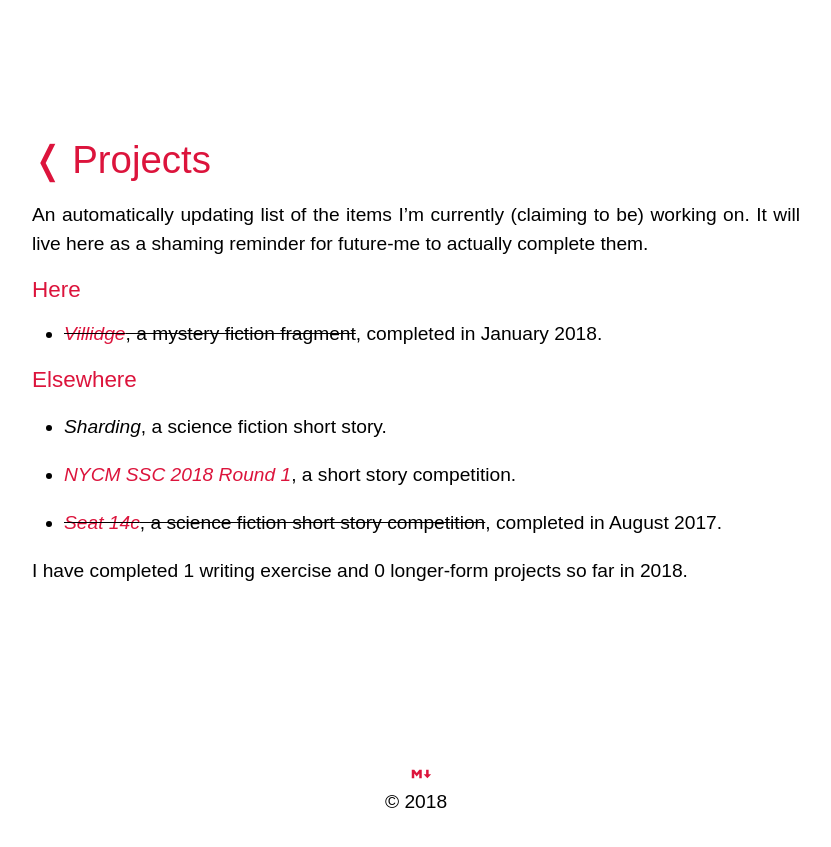
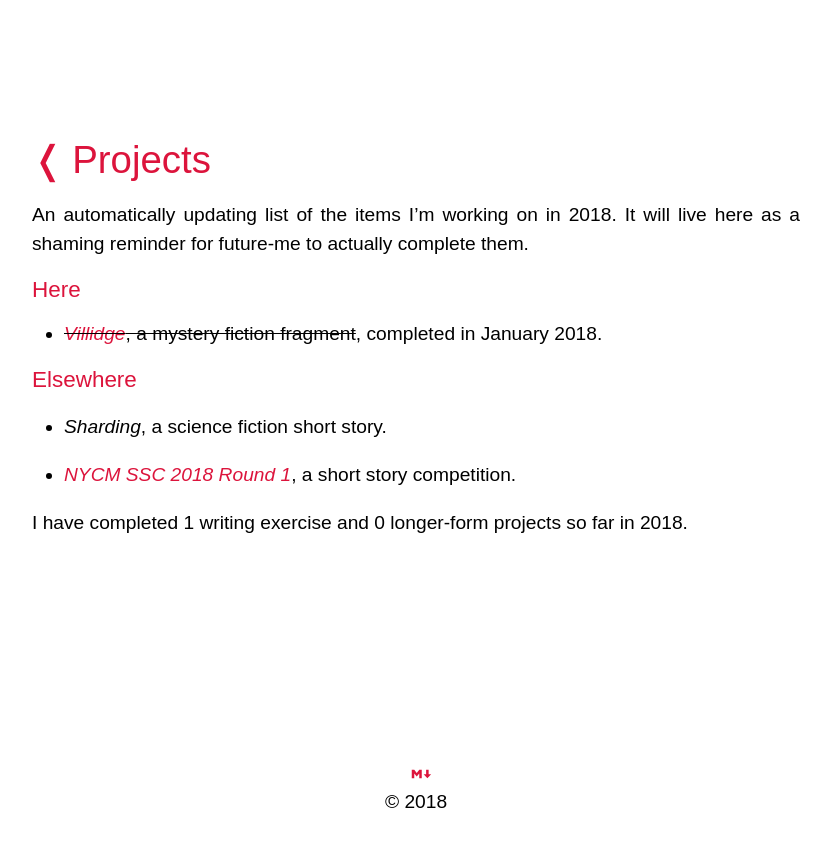
Before and after one commit to dmcgk/dmcgk.github.io, a Jekyll site: the page built from now.md, in a window 1280 px wide. Shown: the top 847 px of the page, without its empty margins (224-1055 px from the left). Built offline with Jekyll 4.4.1, drawn with Linux system fonts in a browser that asks for light colours; some web fonts are replaced.

Commit message:
Better current project list logic & filtering.

```diff
--- a/now.md
+++ b/now.md
@@ -4,52 +4,45 @@ sitemap: false
 categories:
     - meta
 ---
+{% capture current_date %}{{ site.time | date: '%s' }}{% endcapture %}
+{% capture current_year %}{{ site.time | date: '%Y' }}{% endcapture %}
+{% assign yearly_competition_count = 0 %}
+{% assign filtered_fiction = site.fiction | where_exp:"project","project.path contains current_year" %}
+{% assign completed_projects = site.data.projects | where_exp:"project","project.completed contains current_year" %}
+{% assign outstanding_projects = site.data.projects | where_exp:"project","project.completed == nil" %}
+{% assign filtered_projects = outstanding_projects | concat: completed_projects | sort: 'completed' %}
 
-An automatically updating list of the items I'm currently (claiming to be) working on. It will live here as a shaming reminder for future-me to actually complete them.
-
-{% capture today_date %}{{ site.time | date: '%s' }}{% endcapture %}
-{% capture today_year %}{{ site.time | date: '%Y' }}{% endcapture %}
+An automatically updating list of the items I'm working on in {{ current_year }}. It will live here as a shaming reminder for future-me to actually complete them.
 
 <!-- Projects published on the site -->
+{% if filtered_fiction.size > 0 %}
+{% if filtered_projects.size > 0 %}
 ### Here
+{% endif %}
 
-{% assign yearly_site_project_count = 0 %}
-{% assign yearly_competition_count = 0 %}
-
-{% if site.fiction.size > 0 %}
-  {% for story in site.fiction %}
-  {% assign story_year = story.date | date: '%Y' %}
-  {% if story_year == today_year %}
+  {% for story in filtered_fiction %}
+  - ~~_[{{ story.title }}]({{ story.link }})_, a {{ story.genre }} {{ story.type }}~~, completed in {{ story.date | date: '%B %Y' }}.
   {% if story.competition %}
   {% assign yearly_competition_count = yearly_competition_count | plus: 1 %}
-  {% else %}
-	{% assign yearly_site_project_count = yearly_site_project_count | plus: 1 %}
   {% endif %}
-  {% endif %}
-  - ~~_[{{ story.title }}]({{ story.link }})_, a {{ story.genre }} {{ story.type }}~~, completed in {{ story.date | date: '%B %Y' }}.
   {% endfor %}
-{% else %}
-  - N/A
 {% endif %}
 
 <!-- Projects not published on the site -->
+{% if filtered_projects.size > 0 %}
+{% if filtered_fiction.size > 0 %}
 ### Elsewhere
+{% endif %}
 
-{% assign sorted_projects = site.data.projects | sort: 'completed' %}
-{% assign yearly_project_count = 0 %}
-
-{% if sorted_projects.size > 0 %}
-  {% for project in sorted_projects %}
-  {% if project.completed contains today_year %}
-    {% assign yearly_project_count = yearly_project_count | plus: 1 %}
-  {% endif %}
+  {% for project in filtered_projects %}
   {% capture completion_date %}{{ project.completed | date: '%s' }}{% endcapture %}
-  {% if completion_date == "" %}{% assign completion_date = today_date %}{% endif %}
-  - {% if completion_date < today_date %}~~{% endif %}_{% if project.link %}[{{ project.title }}]({{ project.link }}){% else %}{{ project.title }}{% endif %}_, a {{ project.type }}{% if completion_date < today_date %}~~, completed in {{ project.completed | date: '%B %Y' }}{% endif %}.
+  {% if completion_date == "" %}{% assign completion_date = current_date %}{% endif %}
+  - {% if completion_date < current_date %}~~{% endif %}_{% if project.link %}[{{ project.title }}]({{ project.link }}){% else %}{{ project.title }}{% endif %}_, a {{ project.type }}{% if completion_date < current_date %}~~, completed in {{ project.completed | date: '%B' }}{% endif %}.
   {% endfor %}
 {% endif %}
 
-{% assign total_yearly_project_count = yearly_project_count | plus: yearly_competition_count %}
+<!-- Shame counter -->
+{% assign total_yearly_project_count = completed_projects.size | plus: yearly_competition_count %}
+{% assign total_writing_exercise_count = filtered_fiction.size | minus: yearly_competition_count %}
 
-<!-- Shame counter -->
-I have completed {{ yearly_site_project_count }} writing exercise{% if yearly_site_project_count != 1 %}s{% endif %} and {{ total_yearly_project_count }} longer-form project{% if total_yearly_project_count != 1 %}s{% endif %} so far in {{ today_year }}.
+I have completed {{ total_writing_exercise_count }} writing exercise{% if total_writing_exercise_count != 1 %}s{% endif %} and {{ total_yearly_project_count }} longer-form project{% if total_yearly_project_count != 1 %}s{% endif %} so far in {{ current_year }}.
```
Also changed, not shown: _fiction/2018/M-- sur M--/Villidge.md (renamed from _fiction/Villidge.md).
